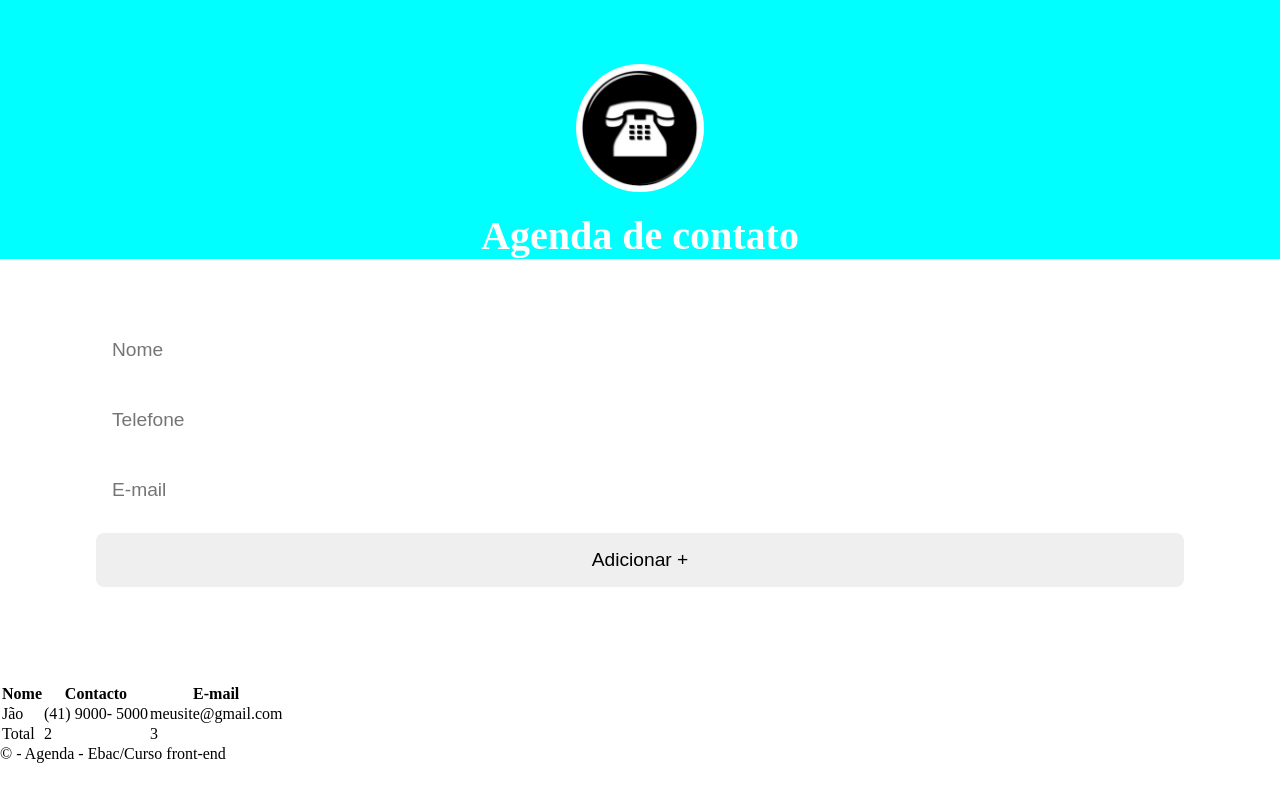
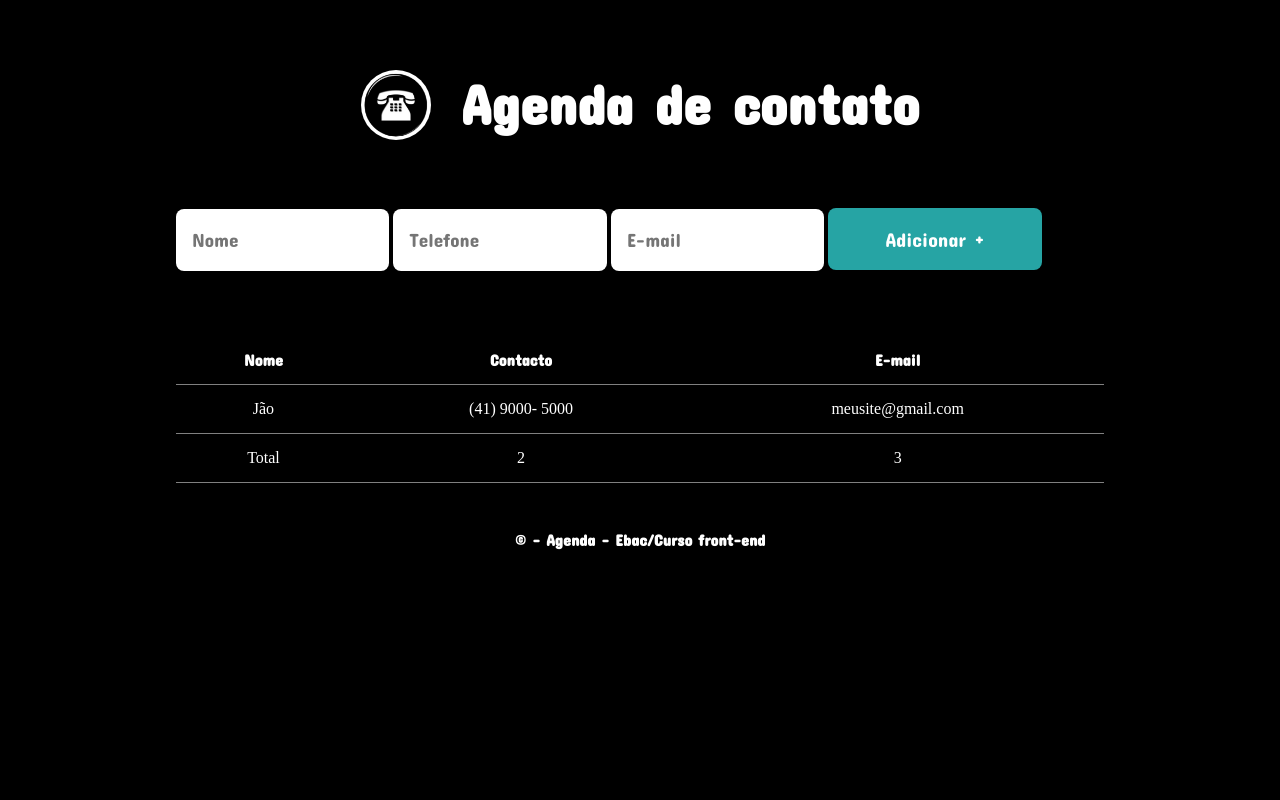
Before and after one commit to eliamiguel/Agenda_contato, a plain HTML site: page index.html in a window 1280 px wide. Drawn offline with nearby package versions, Linux system fonts and the light colour scheme.

Commit message:
finalizei media_query

```diff
--- a/index.html
+++ b/index.html
@@ -31,8 +31,8 @@
     </button>
     </div>
   </form >
-  <table >
-    <div class="container">
+  <table class="container" cellspacing="0" >
+    <div >
       <thead>
         <tr>
           <th>Nome</th>
--- a/midea-query.css
+++ b/midea-query.css
@@ -4,110 +4,61 @@
   box-sizing: border-box;
 }
 
-@media (max-width: 768px) {
-  html {
-    font-size: 14px;
+
+@media screen and (min-width: 768px) and (max-width: 992px){
+  body{
+    height: 100vh;
   }
-
-  header h1 {
-    font-size: 2rem;
-  }
-
-  header img {
-    width: 20vw;
-    height: 20vw;
-  }
-
-  .container {
-    width: 95vw;
-  }
-
-  form input,
-  button {
-    font-size: 1rem;
-  }
-}
-/*@media screen and (min-width: 768px) and (max-width: 992px){
-  body{
-    width:100vw;
-    height: 100vh;
-
-  }
-  h1{
-
-    font-size: 2.5em;
-  }
-  img{
-
-
-
-  }
-  form{
-    margin: 0px auto;
+  .container{
+    width: 79vw;
   }
   header{
     display: flex;
-    padding-top: 30px;
     justify-content: center;
   }
-  header div{
-    text-align: center;
-
+  header h1 {
+  font-size: 3em;
+  padding-top: 50px;
+  padding-left: 30px;
+  }
+  header img {
+    width: 70px;
+    height: 70px;
+    margin-top: 50px;
+  }
+  form{
+  display: inline;
+  }
+  form input,
+button {
+width: 22%;
+height: 60px;
   }
 }
 @media screen and (min-width: 992px) {
-
+  .container{
+    width: 992px;
+  }
   header{
-    width: 60vw;
-    height: 100%;
     display: flex;
-    padding-top: 30px;
     justify-content: center;
   }
-  h1{
-    font-size: 3em;
+  header h1 {
+    font-size: 3.5em;
+  padding-top: 50px;
+  padding-left: 30px;
   }
-  form input, button{
-    margin: 10 pxauto;
-
-    width:965px;
-  }
-  table{
-    width:965px;
-  }
-  /*
-  img{
-
-    margin: 10px;
-
-  }
-  header{
-    width: 70vw;
-    display: flex;
-    padding-top: 30px;
-    justify-content: center;
-  }
-
-  .container{
-    text-align: center;
+  header img {
+    width: 70px;
+    height: 70px;
+    margin-top: 50px;
   }
   form{
-    width: 70vw;
-
-  }
-  form input, button{
-    text-align: center;
-
-  }
-  table{
-    width:100vw;
-  }
-  td,th{
-    width:100vw;
-    font-size: 0.8em;
-    text-align:center;
-    padding: 15px;
-    border-bottom: 1px solid gray;
-
-  }
-  */
+    display: inline;
+    }
+    form input,
+  button {
+  width: 23%;
+  height: 62px;
+    }
+}
--- a/style.css
+++ b/style.css
@@ -1,20 +1,15 @@
 @charset "UTF-8";
-*{
-  margin: 0px;
-  padding: 0px;
-  box-sizing: border-box;
-  /*font-family: 'Sriracha', cursive;*/
-}
-
 * {
   margin: 0;
   padding: 0;
   box-sizing: border-box;
+  background-color: black;
 }
 
 /* Definindo tamanho da fonte em relação ao tamanho do dispositivo */
 html {
-  font-size: 16px;
+  width: 100vw;
+  height: 100vh;
 }
 
 /* Estilo para scrollbar */
@@ -24,27 +19,27 @@ html {
 
 /* Estilos para header */
 header {
-  background-color: aqua;
-  padding-top: 5vw;
+  padding-top: 20px;
   text-align: center;
-  color: white;
+  color:white;
 }
 
 header h1 {
-  font-size: 2.5rem;
-  margin-bottom: 1rem;
+  padding-bottom: 10px;
+  font-family: 'Concert One', cursive;
+  font-size: 3em;
+
 }
 
 header img {
-  width: 10vw;
-  height: 10vw;
+  width: 60px;
+  height: 60px;
   border-radius: 50%;
   margin-bottom: 1rem;
 }
 
 /* Estilos para container */
 .container {
-  font-family: 'Concert One', cursive;
   width: 90vw;
   margin: auto;
   padding: 2rem;
@@ -54,92 +49,15 @@ header img {
 /* Estilos para formulário */
 form input,
 button {
+  background-color: white;
+  outline: 0px;
   width: 100%;
   padding: 1rem;
   margin-top: 1rem;
   border-radius: 0.5rem;
-  border: none;
+  border:none ;
+  font-family: 'Concert One', cursive;
   font-size: 1.2rem;
-}
-/*
-::-webkit-scrollbar{
-  width: 0px;
-  height: px;
-}
-body, html{
-  width: 100vw;
-  height: 100vh;
-}
-
-header{
-  background-color: aqua;
-  padding-top: 50px;
-  text-align: center;
-
-  margin:0px auto;
-  color: white;
-}
-header h1{
-  font-family: 'Sriracha', cursive;
-  font-size: 3.5em;
-}
-header img{
-  width: 90px;
-  height: 90px;
-  border-radius: 50%;
-}
-.container{
-  font-family: 'Concert One', cursive;
-  width: 90vw;
-  margin: auto;
-  padding: 20px;
-  transform: width .3s, height .3s;
-  transition-timing-function: ease;
-}
-form input, button{
-  display: flex;
-  width: 100%;
-  outline: 0px;
-  padding: 20px;
-  margin-top: 10px;
-  border-radius: 8px;
-}
-*/
-
-/*header{
-  background-color: black;
-  width: 90vw;
-
-  margin: 0px auto;
-  color: white;
-  display: block;
-  padding: 8px;
-}
-
-header img{
-
-  height: 70px;
-  border-radius: 50%;
-
-}
-header div{
-  display: inline;
-  justify-content: center;
-  text-align: center;
-}
-form{
-  display: block;
-
-  padding: 16px;
-  margin: 0px auto;
-  color: white;
-}
-form input, button{
-  outline: 0px;
-  padding: 16px;
-  width:80vw;
-  margin-top: 10px;
-  border-radius: 8px;
 }
 button{
   background-color:rgba(39, 168, 168, 0.975) ;
@@ -150,33 +68,34 @@ button{
 button:hover{
   background-color: cyan;
 }
-.container{
-  text-align: center;
-}
+/* Estilos para ttabela*/
 table{
-  width:100vw;
-  margin: auto;
+  width:100%;
+  justify-content: center;
   padding: 16px;
-  padding-bottom: 100%px;
+  padding-bottom: ;
   color: white;
 }
 td,th{
-  width:100vw;
-  font-size: 0.8em;
+  font-size: 1em;
   text-align:center;
   padding: 15px;
   border-bottom: 1px solid gray;
 
 }
+th{
+  font-family: 'Concert One', cursive;
+}
+/*Estilos do rodapé */
+
 footer{
-  width:100vw;
-  height: 100%;
-  margin: auto;
-  padding: 16px;
-  padding-bottom: 100%px;
+  font-family: 'Concert One', cursive;
+  padding: 30 0;
 }
 footer p{
-  color: white;
+  font-size: 1em;
+  padding: 15px;
+  font-weight: bold;
+  color:white;
   text-align: center;
 }
-*/
```
